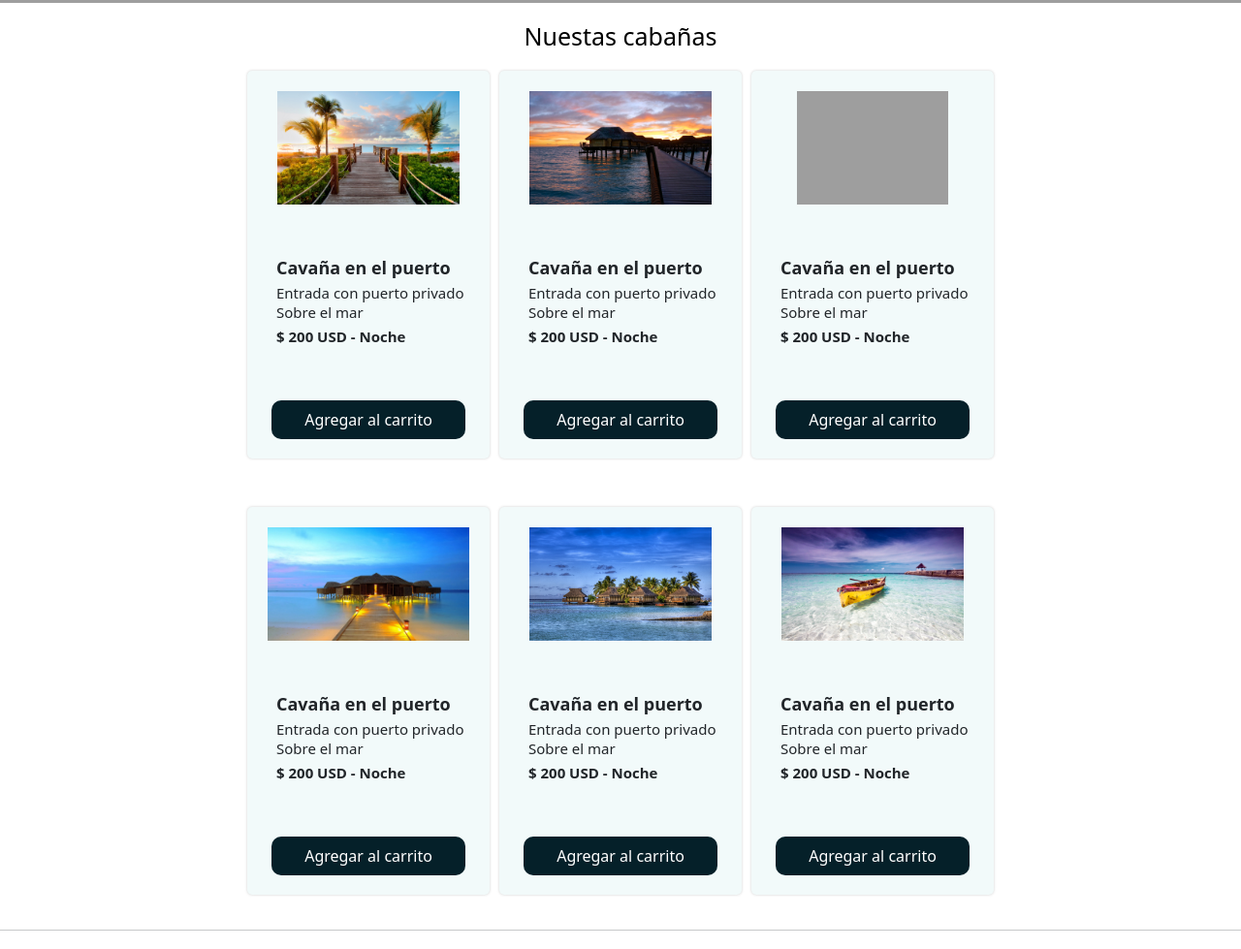
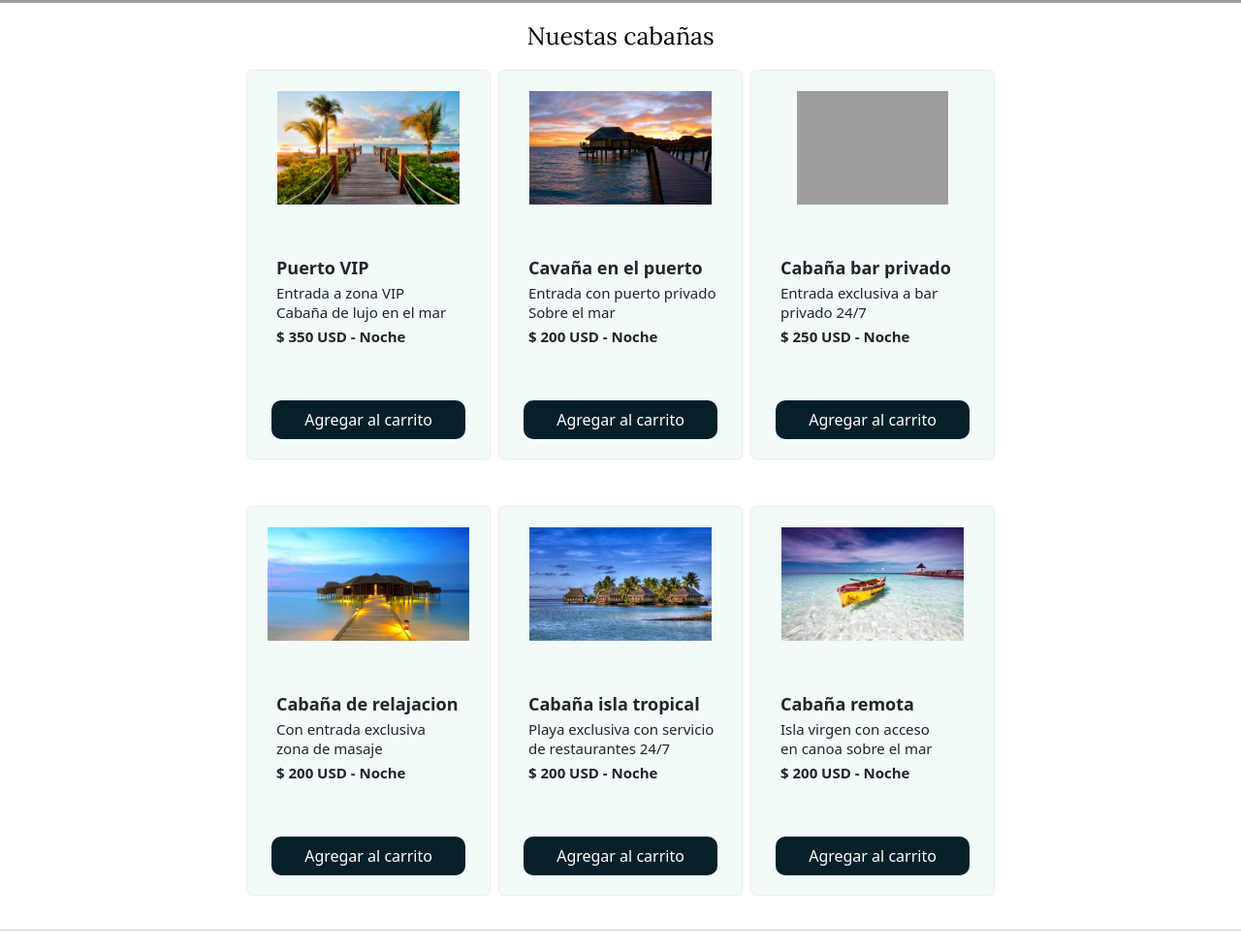
Before and after one commit to AntonioR1515/NuevoProyectoFinal, a plain HTML site: page index.html in a window 1280 px wide. Shown: the part 737-1716 px from the top of the page at 97% size. Drawn offline with nearby package versions, Linux system fonts and the light colour scheme; grey boxes are pictures that could not be loaded.

Commit message:
Descripcion de cabanas

```diff
--- a/index.html
+++ b/index.html
@@ -11,8 +11,7 @@
     <link href="https://fonts.googleapis.com/css2?family=Lora&family=Raleway:wght@100&display=swap" rel="stylesheet">
     <!-- <link rel="preconnect" href="https://fonts.googleapis.com">
     <link rel="preconnect" href="https://fonts.gstatic.com" crossorigin> -->
-    <link href="https://fonts.googleapis.com/css2?family=Roboto+Slab&display=swap" rel="stylesheet">
-
+   <link href="https://fonts.googleapis.com/css2?family=Lora:wght@500&family=Roboto+Slab&display=swap" rel="stylesheet">
 
     <link href="https://cdn.jsdelivr.net/npm/bootstrap@5.3.1/dist/css/bootstrap.min.css" rel="stylesheet" integrity="sha384-4bw+/aepP/YC94hEpVNVgiZdgIC5+VKNBQNGCHeKRQN+PtmoHDEXuppvnDJzQIu9" crossorigin="anonymous">
     <script src="https://cdn.jsdelivr.net/npm/bootstrap@5.3.1/dist/js/bootstrap.bundle.min.js" integrity="sha384-HwwvtgBNo3bZJJLYd8oVXjrBZt8cqVSpeBNS5n7C8IVInixGAoxmnlMuBnhbgrkm" crossorigin="anonymous"></script>
@@ -116,10 +115,10 @@
                 <div class="contenedor-ima-cabana"><img src="/Playa/Puerto3.jpg" class="imagen-cabana" ></div>
                 <div class="descripcion-cabana">
                     <ul class="menu-lista">
-                        <li class="lista-titulo">Cavaña en el puerto </li>
-                        <li class="lista-atributo">Entrada con puerto privado </li>
-                        <li class="lista-atributo">Sobre el mar </li>
-                        <li class="lista-precio">$ 200 USD - Noche </li>
+                        <li class="lista-titulo">Puerto VIP </li>
+                        <li class="lista-atributo">Entrada a zona VIP </li>
+                        <li class="lista-atributo">Cabaña de lujo en el mar</li>
+                        <li class="lista-precio">$ 350 USD - Noche </li>
                     </ul>
 
                 </div>
@@ -146,10 +145,10 @@
                 <div class="contenedor-ima-cabana"><img src="/Playa/Puerto12.jpg" class="imagen-cabana" ></div>
                 <div class="descripcion-cabana">
                     <ul class="menu-lista">
-                        <li class="lista-titulo">Cavaña en el puerto </li>
-                        <li class="lista-atributo">Entrada con puerto privado </li>
-                        <li class="lista-atributo">Sobre el mar </li>
-                        <li class="lista-precio">$ 200 USD - Noche </li>
+                        <li class="lista-titulo">Cabaña bar privado </li>
+                        <li class="lista-atributo">Entrada exclusiva a bar </li>
+                        <li class="lista-atributo">privado 24/7 </li>
+                        <li class="lista-precio">$ 250 USD - Noche </li>
                     </ul>
 
                 </div>
@@ -161,9 +160,9 @@
                 <div class="contenedor-ima-cabana"><img src="/Playa/vacacion1.png" class="imagen-cabana" ></div>
                 <div class="descripcion-cabana">
                     <ul class="menu-lista">
-                        <li class="lista-titulo">Cavaña en el puerto </li>
-                        <li class="lista-atributo">Entrada con puerto privado </li>
-                        <li class="lista-atributo">Sobre el mar </li>
+                        <li class="lista-titulo">Cabaña de relajacion </li>
+                        <li class="lista-atributo">Con entrada exclusiva </li>
+                        <li class="lista-atributo">zona de masaje </li>
                         <li class="lista-precio">$ 200 USD - Noche </li>
                     </ul>
 
@@ -176,9 +175,9 @@
                 <div class="contenedor-ima-cabana"><img src="/Playa/Puerto2.jpg" class="imagen-cabana" ></div>
                 <div class="descripcion-cabana">
                     <ul class="menu-lista">
-                        <li class="lista-titulo">Cavaña en el puerto </li>
-                        <li class="lista-atributo">Entrada con puerto privado </li>
-                        <li class="lista-atributo">Sobre el mar </li>
+                        <li class="lista-titulo">Cabaña isla tropical </li>
+                        <li class="lista-atributo">Playa exclusiva con servicio</li>
+                        <li class="lista-atributo">de restaurantes 24/7</li>
                         <li class="lista-precio">$ 200 USD - Noche </li>
                     </ul>
 
@@ -191,9 +190,9 @@
                 <div class="contenedor-ima-cabana"><img src="/Playa/Puerto8.jpg" class="imagen-cabana" ></div>
                 <div class="descripcion-cabana">
                     <ul class="menu-lista">
-                        <li class="lista-titulo">Cavaña en el puerto </li>
-                        <li class="lista-atributo">Entrada con puerto privado </li>
-                        <li class="lista-atributo">Sobre el mar </li>
+                        <li class="lista-titulo">Cabaña remota</li>
+                        <li class="lista-atributo">Isla virgen con acceso </li>
+                        <li class="lista-atributo">en canoa sobre el mar </li>
                         <li class="lista-precio">$ 200 USD - Noche </li>
                     </ul>
 
--- a/style.css
+++ b/style.css
@@ -126,8 +126,11 @@ column-gap: 10px;
     align-items: center;
     font-size: 25px;
     color: black;
-    font-family:system-ui, -apple-system, BlinkMacSystemFont, 'Segoe UI', Roboto, Oxygen, Ubuntu, Cantarell, 'Open Sans', 'Helvetica Neue', sans-serif;
+    /* font-family:system-ui, -apple-system, BlinkMacSystemFont, 'Segoe UI', Roboto, Oxygen, Ubuntu, Cantarell, 'Open Sans', 'Helvetica Neue', sans-serif; */
+    font-family: 'Lora', 'Roboto Slab', serif;
+
 }
+
 .principal-menu-cabanas{
     display: grid;
     width: 100%;
```
